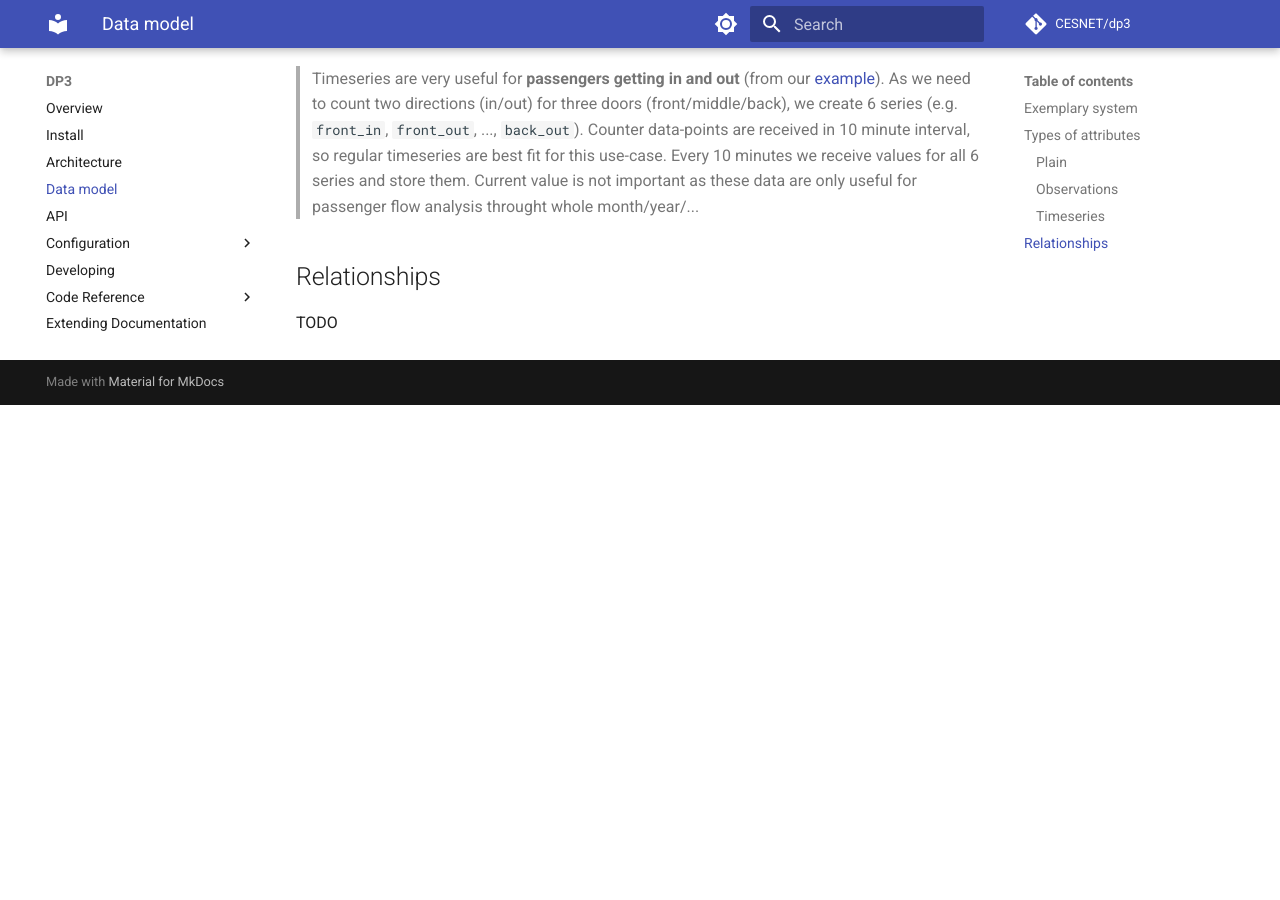
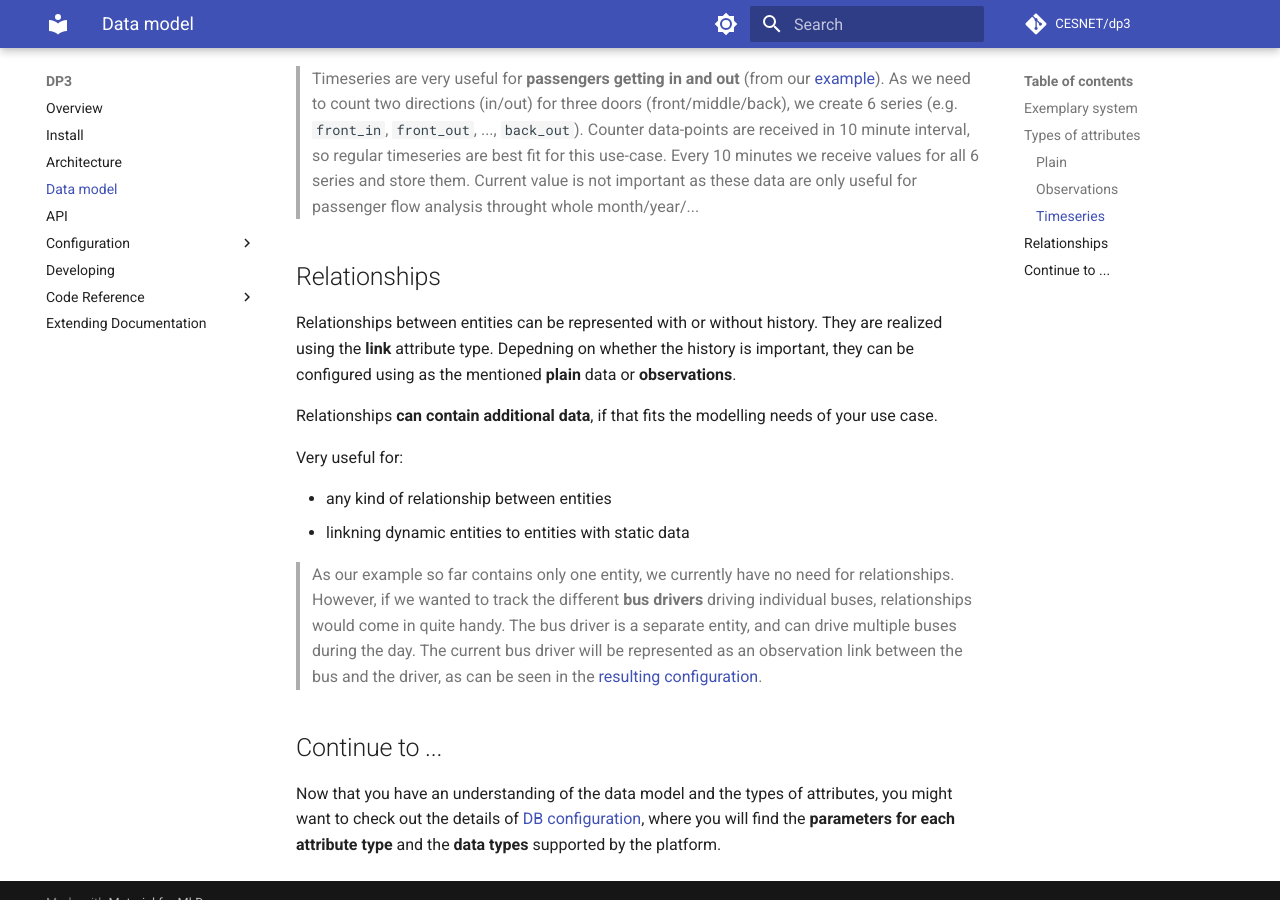
Before and after one commit to CESNET/dp3, an MkDocs documentation site: the page built from docs/data_model.md, in a window 1280 px wide and 900 px high, scrolled down 2243 px. Built offline with MkDocs 1.6.1 and Material for MkDocs 9.7.7, drawn with Linux system fonts in a browser that asks for light colours; comment, search, counter and statistics services are not loaded; before the commit the page ends 2648 px from its top, so only the background shows below that.

Commit message:
Docs: Data Model - Relationships.

```diff
--- a/docs/data_model.md
+++ b/docs/data_model.md
@@ -103,4 +103,30 @@ May be:
 
 ## Relationships
 
-TODO
+Relationships between entities can be represented with or without history.
+They are realized using the **link** attribute type.
+Depedning on whether the history is important, they can be configured using as the mentioned
+**plain** data or **observations**.
+
+Relationships **can contain additional data**, if that fits the modelling needs of your use case.
+
+Very useful for:
+
+- any kind of relationship between entities
+- linkning dynamic entities to entities with static data
+
+> As our example so far contains only one entity, we currently have no need for relationships.
+> However, if we wanted to track the different **bus drivers** driving individual buses,
+> relationships would come in quite handy.
+> The bus driver is a separate entity, and can drive multiple buses during the day.
+> The current bus driver will be represented as an observation link between the bus and the driver,
+> as can be seen in the [resulting configuration](../configuration/db_entities/).
+
+[//]: # (TODO more info?)
+
+## Continue to ...
+
+Now that you have an understanding of the data model and the types of attributes,
+you might want to check out the details of [DB configuration](../configuration/db_entities/),
+where you will find the **parameters for each attribute type**
+and the **data types** supported by the platform.
```
Also changed, not shown: docs/configuration/db_entities.md (+12 -0 lines), docs/index.md (+0 -7 lines).
